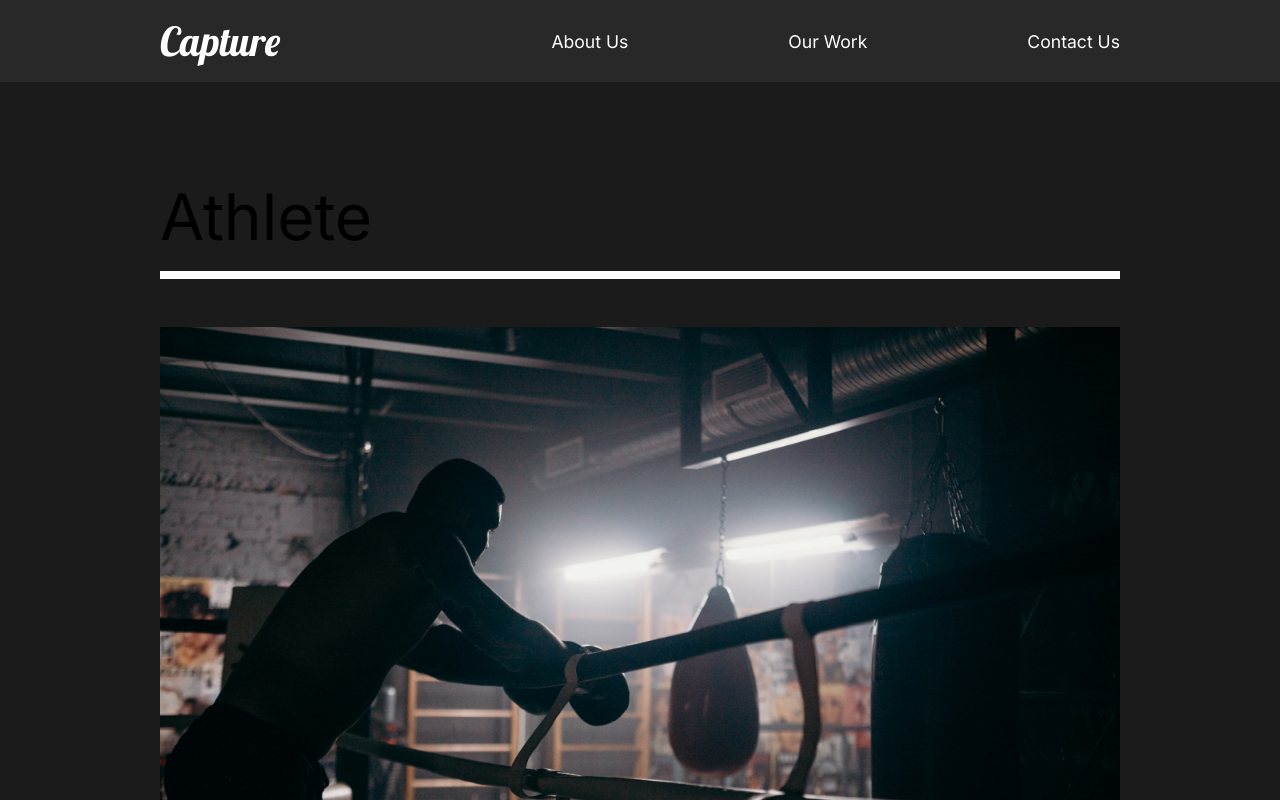
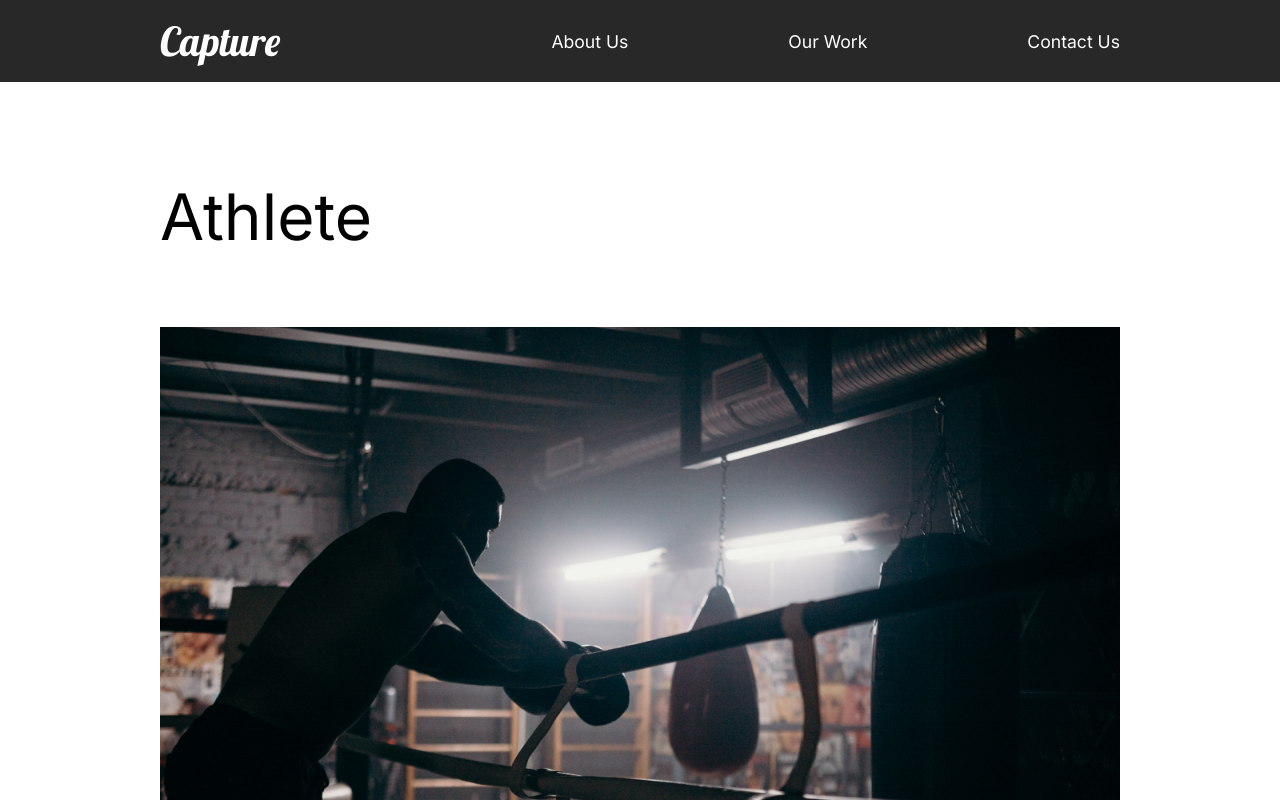
Before and after one commit to benhendriks/23_capture, a React (Create React App) app: page /work in a window 1280 px wide. Shown: the top 800 px of the page. Built offline with nearby package versions, Linux system fonts and the light colour scheme.

Commit message:
Started with animation and transition

```diff
--- a/src/App.js
+++ b/src/App.js
@@ -1,18 +1,21 @@
 import React from "react";
-import { Route, Switch } from "react-router-dom";
+import { Route, Switch, useLocation } from "react-router-dom";
 import GlobalStyle from "./components/GlobalStyle";
 import Nav from "./components/Nav";
 import AboutUs from "./pages/AboutUs";
 import ContactUs from "./pages/ContactUs";
 import MovieDetail from "./pages/MovieDetail";
 import OurWork from "./pages/OurWork";
+import { AnimatePresence } from 'framer-motion';
 
 function App() {
+  const location = useLocation();
   return (
     <div className="App">
       <GlobalStyle />
       <Nav />
-      <Switch>
+      <AnimatePresence exitBeforeEnter>
+        <Switch location={location} key={location.pathname}>
           <Route path="/" exact>
             <AboutUs />
           </Route>
@@ -26,6 +29,7 @@
             <ContactUs />
           </Route>
         </Switch>
+      </AnimatePresence>
     </div>
   );
 };
--- /dev/null
+++ b/src/animation.js
@@ -0,0 +1,20 @@
+export const pageAnimation = {
+  hidden: {
+    opacity: 0,
+    y: 300,
+  },
+  show: {
+    opacity: 1,
+    y: 0,
+    transition: {
+      duration: 1,
+    },
+  },
+  exit: {
+    opacity: 0,
+    y: 300,
+    transition: {
+      duration: 1,
+    },
+  },
+};
--- a/src/components/AboutSection.js
+++ b/src/components/AboutSection.js
@@ -1,28 +1,29 @@
 import React from 'react';
 import home1 from '../img/home1.png';
 import HomeStyle from './styles';
+import { motion } from 'framer-motion';
 
 const AboutSection = () => {
   return(
     <HomeStyle>
       <div className="description">
-        <div className="title">
+        <motion.div>
           <div className="hide">
-            <h2>
+            <motion.h2>
               We work to make
-            </h2>
+            </motion.h2>
           </div>
           <div className="hide">
-            <h2>
+            <motion.h2>
               your <span>dreams</span> come
-            </h2>
+            </motion.h2>
           </div>
           <div className="hide">
-            <h2>
+            <motion.h2>
               true.
-            </h2>
+            </motion.h2>
           </div>
-        </div>
+        </motion.div>
         <p>
           Contact us for any photography or videography idears that you have. We have professionals with the skill set you need!
         </p>
--- a/src/components/Nav.js
+++ b/src/components/Nav.js
@@ -40,7 +40,7 @@
         </h1>
         <ul>
           <li>
-            <Link to="/about">About Us</Link>
+            <Link to="/">About Us</Link>
           </li>
           <li>
             <Link to="/work">Our Work</Link>
--- a/src/pages/AboutUs.js
+++ b/src/pages/AboutUs.js
@@ -2,14 +2,21 @@
 import AboutSection from '../components/AboutSection';
 import FaqSection from '../components/FaqSection';
 import ServicesSection from '../components/ServicesSection';
+import { motion } from 'framer-motion';
+import { pageAnimation } from '../animation';
 
 const AboutUs = () => {
   return (
-    <>
+    <motion.div
+      exit="exit"
+      variants={pageAnimation}
+      initial="hidden"
+      animate="show"
+    >
       <AboutSection />
       <ServicesSection />
       <FaqSection />
-    </>
+    </motion.div>
   );
 };
 
--- a/src/pages/ContactUs.js
+++ b/src/pages/ContactUs.js
@@ -1,10 +1,18 @@
 import React from 'react';
+import { motion } from 'framer-motion';
+import { pageAnimation } from '../animation';
 
 const ContactUs = () => {
   return (
-    <div>
+    <motion.div
+      exit="exit"
+      variants={pageAnimation}
+      initial="hidden"
+      animate="show"
+      style={{ background: '#fff' }}
+    >
       <h2>ContactUs</h2>
-    </div>
+    </motion.div>
   );
 };
 
--- a/src/pages/MovieDetail.js
+++ b/src/pages/MovieDetail.js
@@ -2,8 +2,10 @@
 import { useHistory } from 'react-router-dom';
 import styled from 'styled-components';
 import { MovieState } from '../movieState';
+import { motion } from 'framer-motion';
+import { pageAnimation } from '../animation';
 
-const DetailStyle = styled.div`
+const DetailStyle = styled(motion.div)`
   color: #fff;
     min-height: 100vh;
     padding-top: 20vh;
@@ -68,7 +70,7 @@
 const MovieDetail = () => {
   const history = useHistory();
   const url = history.location.pathname;
-  const [movies, setMovies] = useState(MovieState);
+  const [movies] = useState(MovieState);
   const [movie, setMovie] = useState(null);
     useEffect(() => {
       const currentMovie = movies.filter((stateMovie) => stateMovie.url === url);
@@ -77,7 +79,12 @@
   return (
     <>
       {movie && (
-        <DetailStyle>
+        <DetailStyle
+          exit="exit"
+          variants={pageAnimation}
+          initial="hidden"
+          animate="show"
+        >
           <h2>{movie.title}</h2>
             <img src={movie.mainImg} alt={movie.name} />
           <Awards>
--- a/src/pages/OurWork.js
+++ b/src/pages/OurWork.js
@@ -4,9 +4,11 @@
 import athlete from '../img/athlete-small.png';
 import theracer from '../img/theracer-small.png';
 import goodtimes from '../img/goodtimes-small.png';
+import { motion } from 'framer-motion';
+import { pageAnimation } from '../animation';
 
 
-const WorkStyle = styled.div`
+const WorkStyle = styled(motion.div)`
   min-height: 100vh;
   overflow: hidden;
   padding: 5rem 10rem;
@@ -30,7 +32,13 @@
 
 const OurWork = () => {
   return (
-    <WorkStyle>
+    <WorkStyle
+      exit="exit"
+      variants={pageAnimation}
+      initial="hidden"
+      animate="show"
+      style={{ background: '#fff' }}
+    >
       <div className="movie">
         <h2>Athlete</h2>
         <div className="line"></div>
```
Lines whose indentation alone changed are shown as unchanged.
